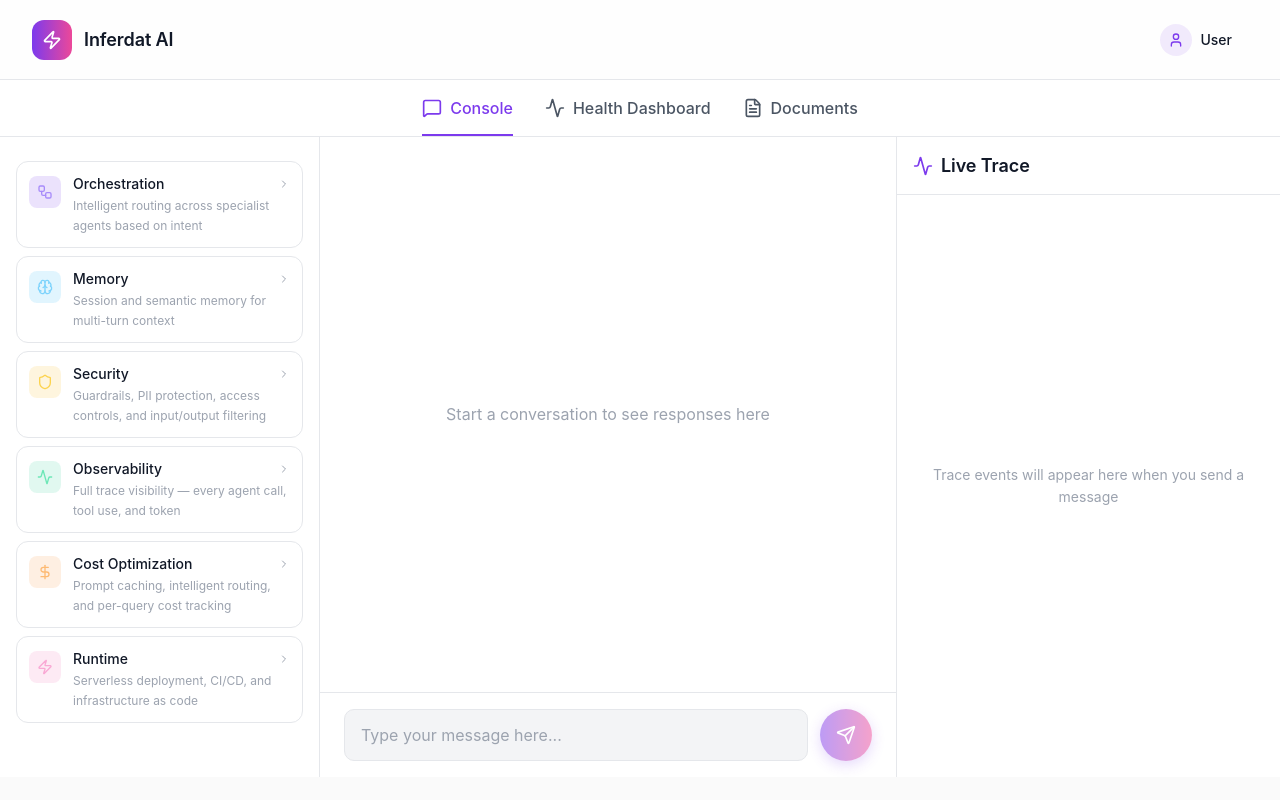
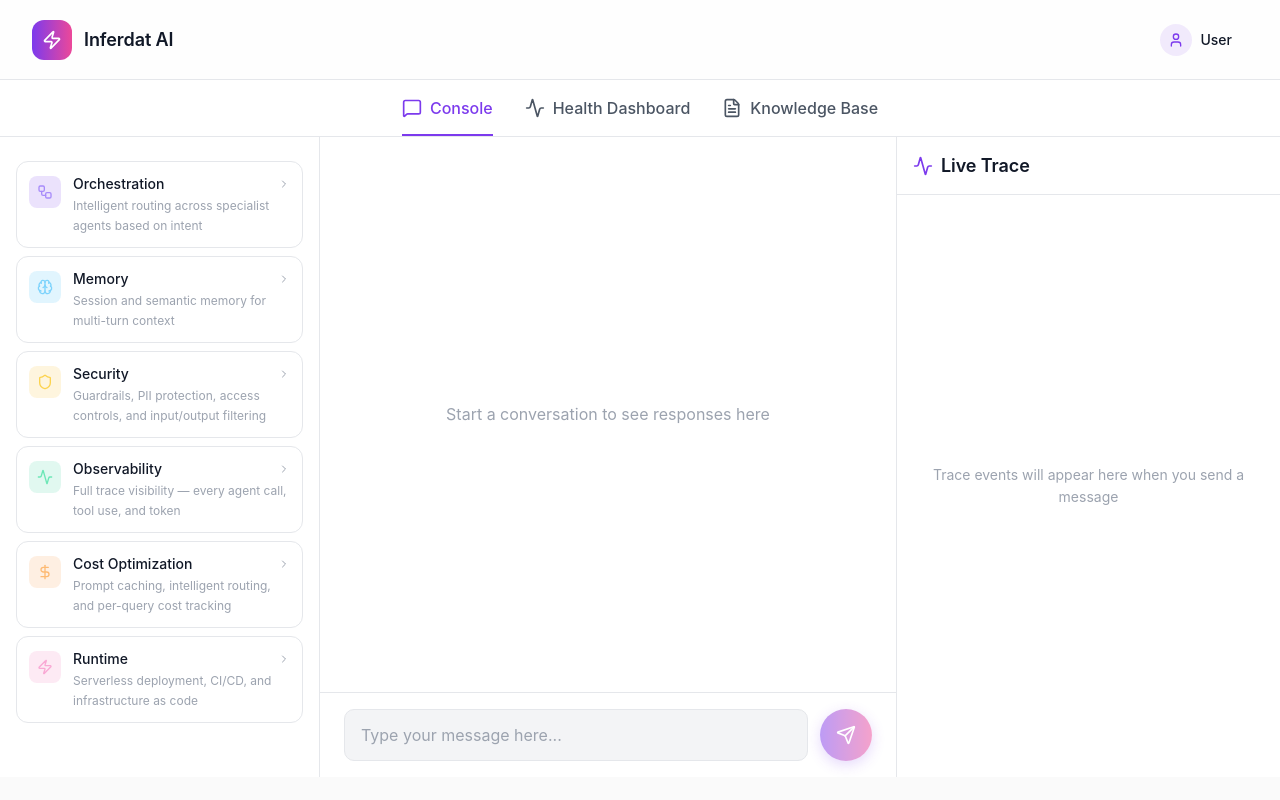
Before and after one commit to zenveus-narotamd/inferdat-ai-frontend, a React (Vite) app: page /dashboard in a window 1280 px wide. Built offline with nearby package versions, Linux system fonts and the light colour scheme.

Commit message:
updated Documents label to Knowledge Base

```diff
--- a/src/pages/DashboardPage.tsx
+++ b/src/pages/DashboardPage.tsx
@@ -14,7 +14,7 @@ type MainTab = 'console' | 'health' | 'documents';
 const MAIN_TABS = [
   { id: 'console' as const, label: 'Console', icon: MessageSquare },
   { id: 'health' as const, label: 'Health Dashboard', icon: Activity },
-  { id: 'documents' as const, label: 'Documents', icon: FileText },
+  { id: 'documents' as const, label: 'Knowledge Base', icon: FileText },
 ];
 
 export const DashboardPage = () => {
```
